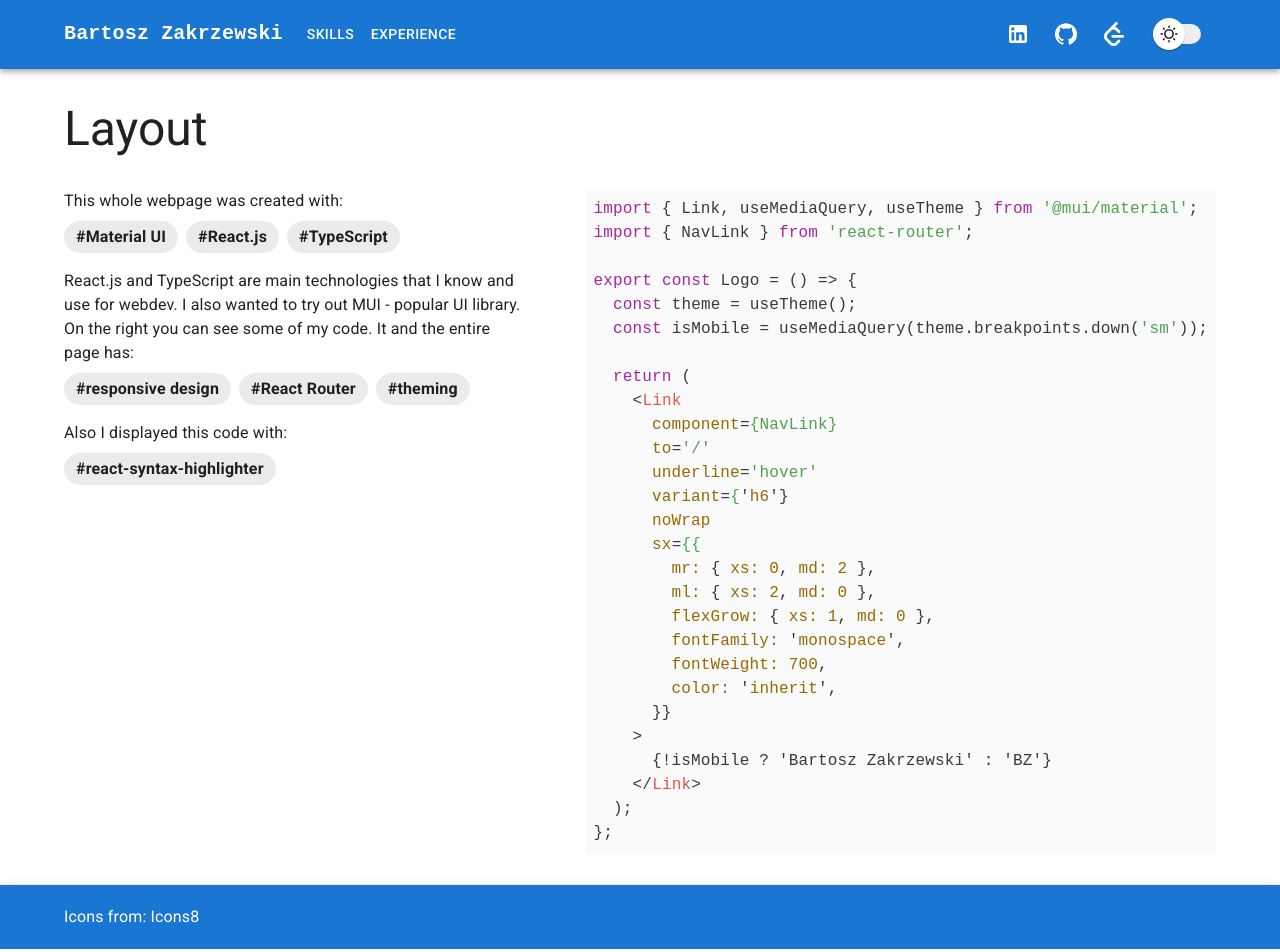
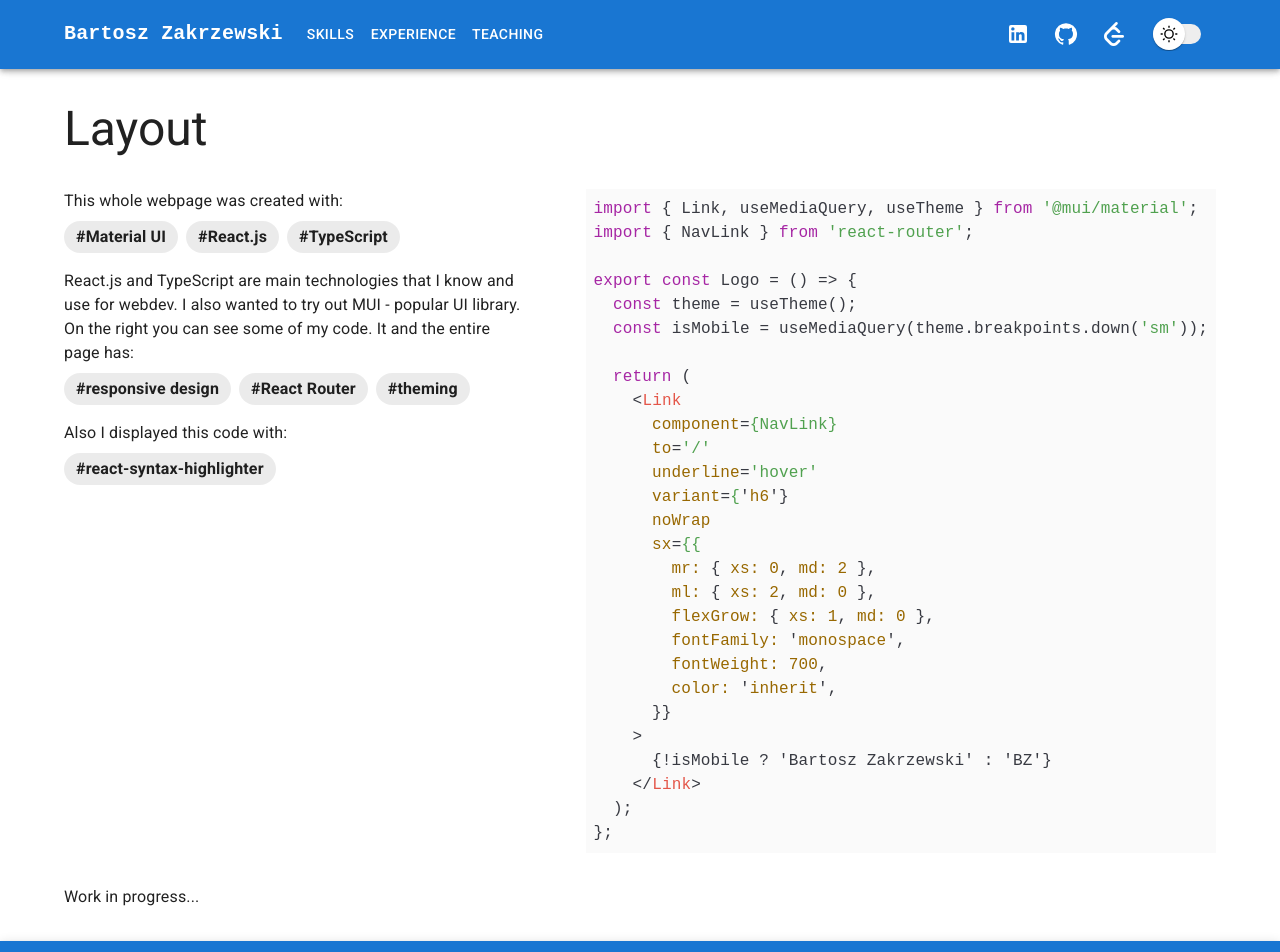
Before and after one commit to zakrzewskib/portfolio, a React (Vite) app: page /#/skills in a window 1280 px wide. Shown: the top 952 px of the page. Built offline with nearby package versions, Linux system fonts and the light colour scheme.

Commit message:
feat: Add teaching page and work in progres info

```diff
--- a/src/components/layout/NavBar/NavBar.tsx
+++ b/src/components/layout/NavBar/NavBar.tsx
@@ -22,6 +22,10 @@ const pages = [
   {
     text: 'Experience',
     link: '/experience',
+  },
+  {
+    text: 'Teaching',
+    link: '/teaching',
   },
 ];
 
--- a/src/pages/SkillsPage.tsx
+++ b/src/pages/SkillsPage.tsx
@@ -1,5 +1,17 @@
+import { Box, Typography } from '@mui/material';
 import { PageInfo } from '../components/PageInfo/PageInfo';
 
 export const SkillsPage = () => {
-  return <PageInfo />;
+  return (
+    <Box
+      sx={{
+        mt: 4,
+      }}
+    >
+      <PageInfo />
+      <Typography variant='body1' sx={{ marginBlock: 4 }}>
+        Work in progress...
+      </Typography>
+    </Box>
+  );
 };
--- /dev/null
+++ b/src/pages/TeachingPage.tsx
@@ -0,0 +1,9 @@
+import { Typography } from '@mui/material';
+
+export const TeachingPage = () => {
+  return (
+    <Typography variant='body1' sx={{ marginBlock: 4 }}>
+      Work in progress...
+    </Typography>
+  );
+};
--- a/src/router.tsx
+++ b/src/router.tsx
@@ -1,12 +1,14 @@
 import { Route, Routes } from 'react-router';
-import { MainPage, SkillsPage, ExperiencePage } from './pages';
+import { ExperiencePage, MainPage, SkillsPage } from './pages';
+import { TeachingPage } from './pages/TeachingPage';
 
 export const Router = () => {
   return (
     <Routes>
-      <Route path="/" element={<MainPage />} />
-      <Route path="skills" element={<SkillsPage />} />
-      <Route path="experience" element={<ExperiencePage />} />
+      <Route path='/' element={<MainPage />} />
+      <Route path='skills' element={<SkillsPage />} />
+      <Route path='experience' element={<ExperiencePage />} />
+      <Route path='teaching' element={<TeachingPage />} />
     </Routes>
   );
 };
```
